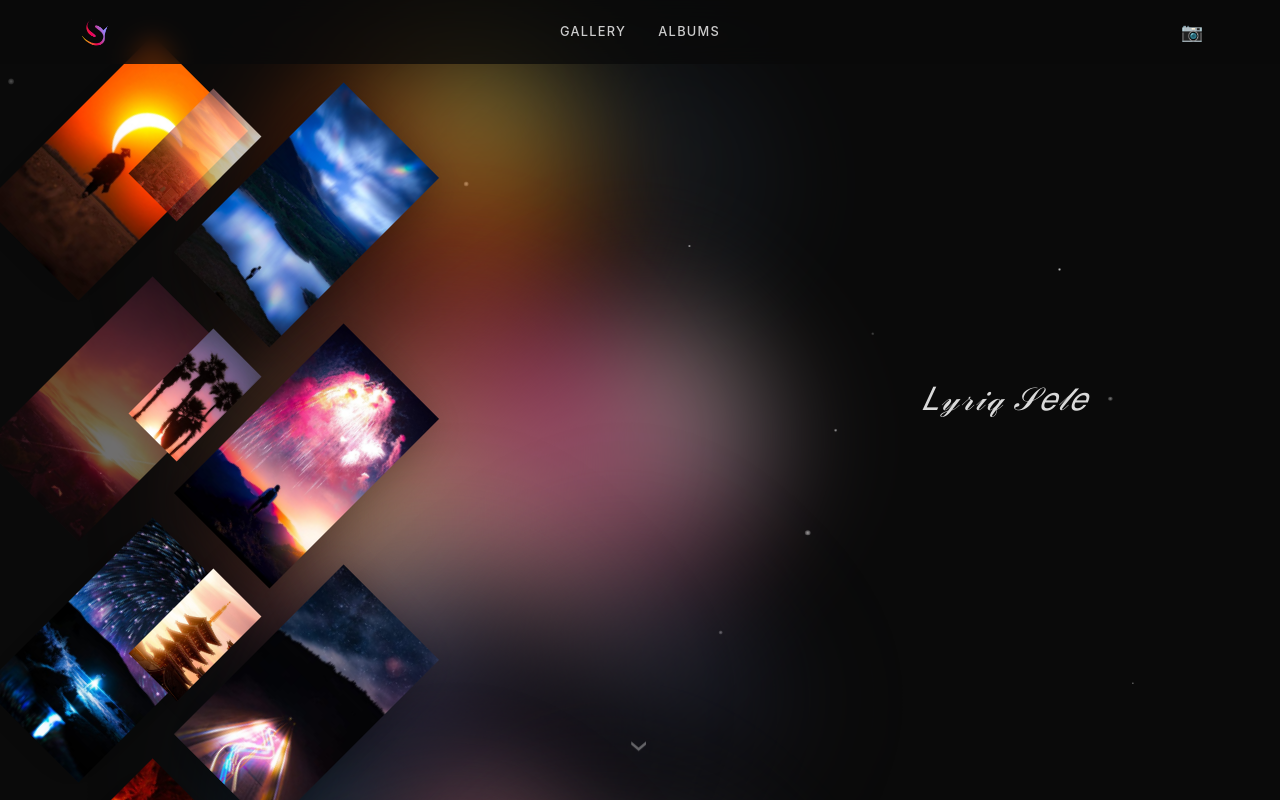
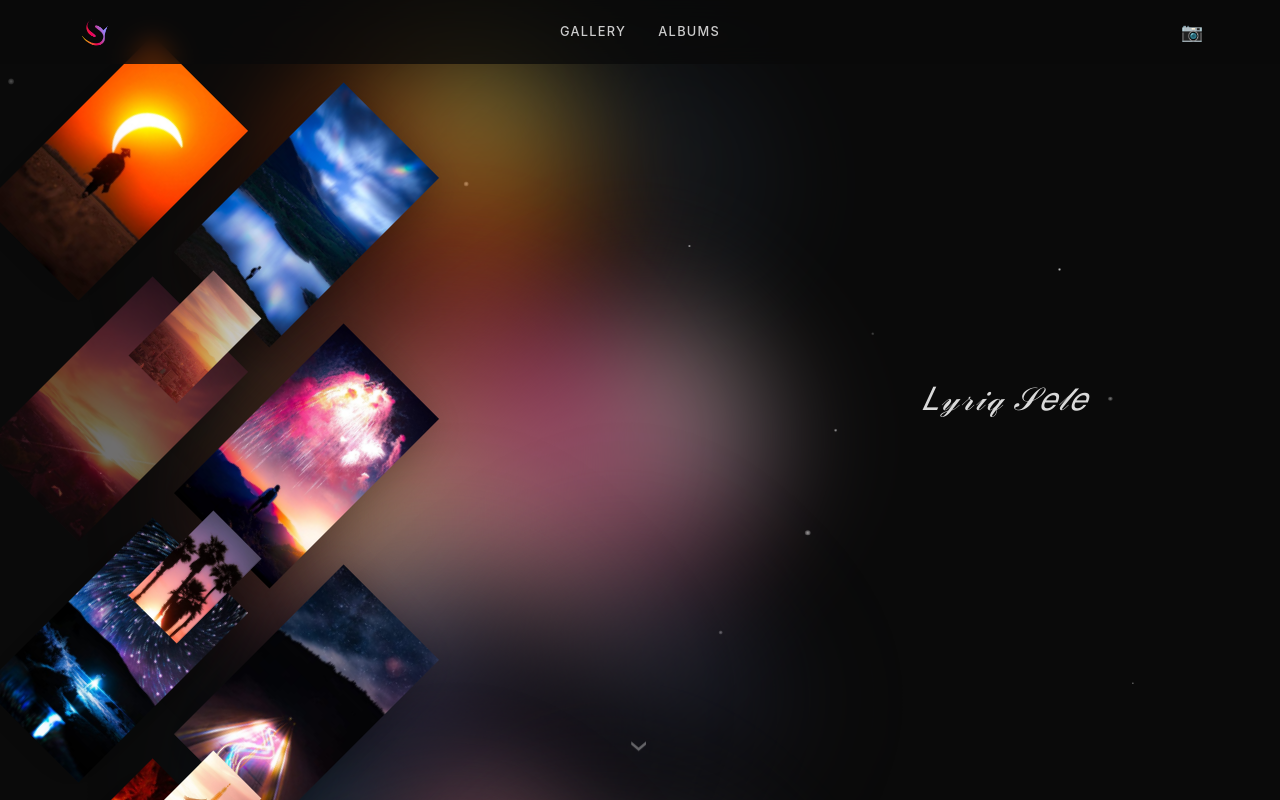
Before and after one commit to selelyriq/portfolio, a Next.js app: page / in a window 1280 px wide. Shown: the top 800 px of the page. Built offline with nearby package versions, Linux system fonts and the light colour scheme.

Commit message:
center gridMiddle vertically within main grid
gridMiddle (872px) was at top:0 within layerGroup (1236px tall),
placing it too high. Set top:182px = (1236-872)/2 to center it.

Co-Authored-By: Claude Sonnet 4.6 <noreply@anthropic.com>

```diff
--- a/src/components/Landing/landingPage.module.css
+++ b/src/components/Landing/landingPage.module.css
@@ -26,7 +26,7 @@
   row-gap: 120px;
   width: fit-content;
   left: 88px;
-  top: 0;
+  top: 182px;
   aspect-ratio: auto;
   padding: 1rem;
   z-index: 2;
```
